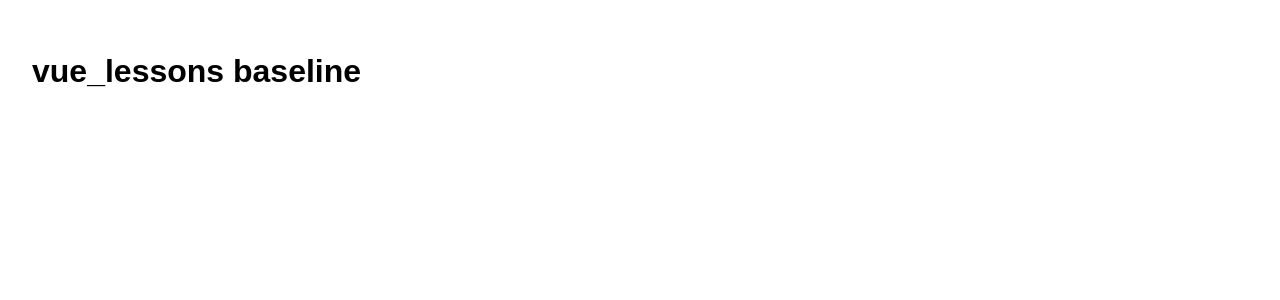
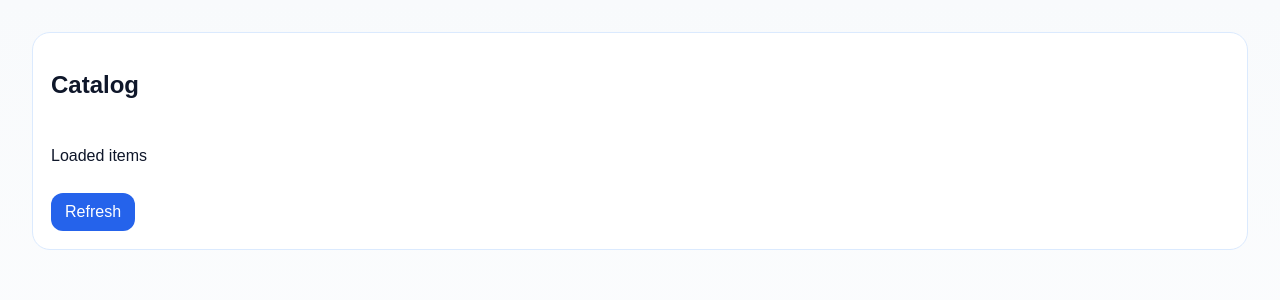
Before and after one commit to angularWorkshop/vue_lessons, a Vue app: page / in a window 1280 px wide. Shown: the top 300 px of the page. Built offline with nearby package versions, Linux system fonts and the light colour scheme.

Commit message:
fix: answer data-card-slots

```diff
--- a/src/App.vue
+++ b/src/App.vue
@@ -1,16 +1,75 @@
 <script setup>
-const title = 'vue_lessons baseline';
+import DataCard from './DataCard.vue';
 </script>
 
 <template>
-  <main class="app">
-    <h1>{{ title }}</h1>
-  </main>
+<main class="screen"><DataCard><template #header><h1>Catalog</h1></template><template #actions><button type="button">Refresh</button></template><p>Loaded items</p></DataCard></main>
 </template>
 
 <style scoped>
-.app {
-  padding: 24px;
+:global(body) {
+  margin: 0;
+}
+
+.screen {
+  min-height: 100vh;
+  padding: 32px;
+  display: grid;
+  gap: 16px;
+  align-content: start;
+  background: linear-gradient(180deg, #f8fafc 0%, #ffffff 100%);
+  color: #0f172a;
   font-family: Arial, sans-serif;
 }
+
+.panel {
+  padding: 18px;
+  border-radius: 18px;
+  background: white;
+  border: 1px solid #dbeafe;
+}
+
+.stack {
+  display: grid;
+  gap: 12px;
+}
+
+.row {
+  display: flex;
+  gap: 8px;
+  align-items: center;
+  flex-wrap: wrap;
+}
+
+button,
+input,
+select {
+  font: inherit;
+}
+
+button {
+  border: 0;
+  border-radius: 12px;
+  padding: 10px 14px;
+  background: #2563eb;
+  color: white;
+  cursor: pointer;
+}
+
+button[disabled] {
+  opacity: 0.55;
+  cursor: not-allowed;
+}
+
+input,
+select {
+  padding: 10px 12px;
+  border-radius: 12px;
+  border: 1px solid #cbd5e1;
+}
+
+ul {
+  margin: 0;
+  padding-left: 20px;
+}
 </style>
--- /dev/null
+++ b/src/DataCard.vue
@@ -0,0 +1 @@
+<template><article class="panel stack"><header><slot name="header">Header</slot></header><div><slot /></div><footer><slot name="actions" /><slot name="empty" /></footer></article></template>
```
Also changed, not shown: src/main.js (line endings or trailing spaces), 2 other files (tests, documents, lock files or other folders).
